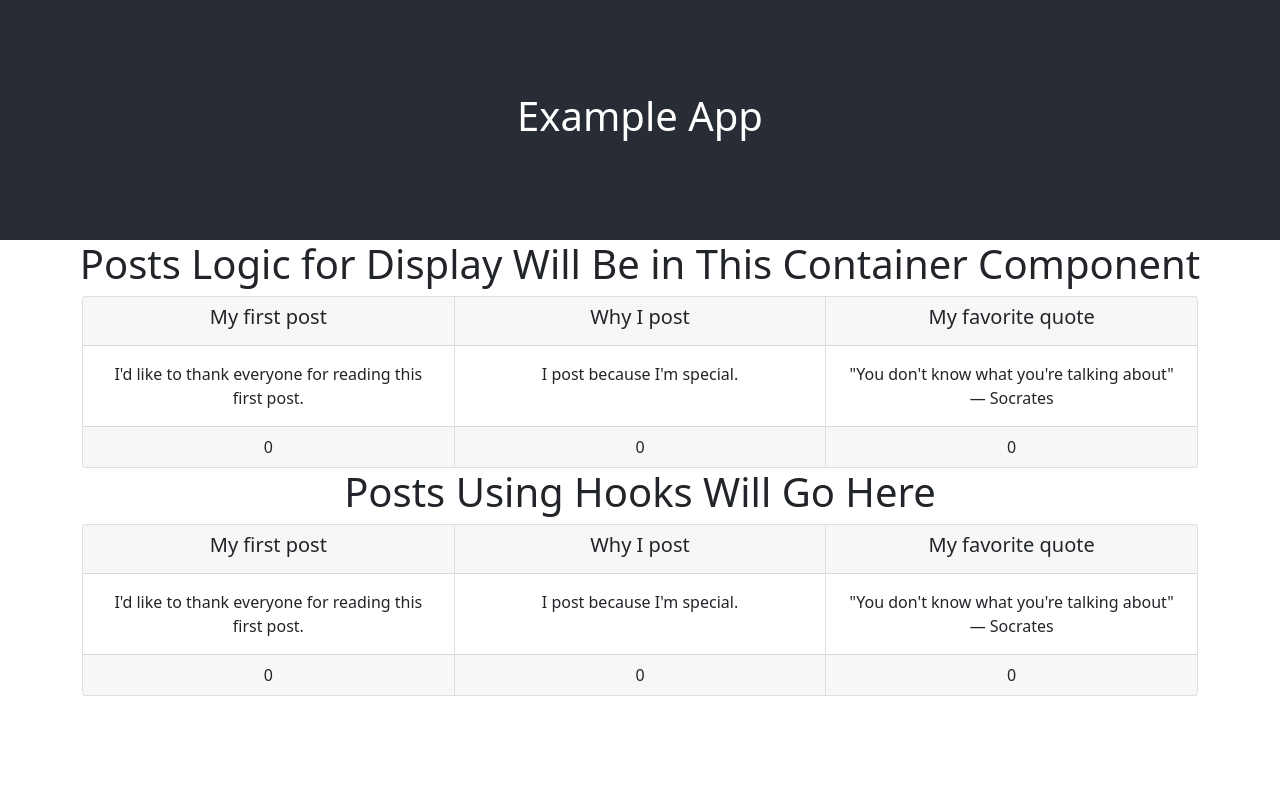
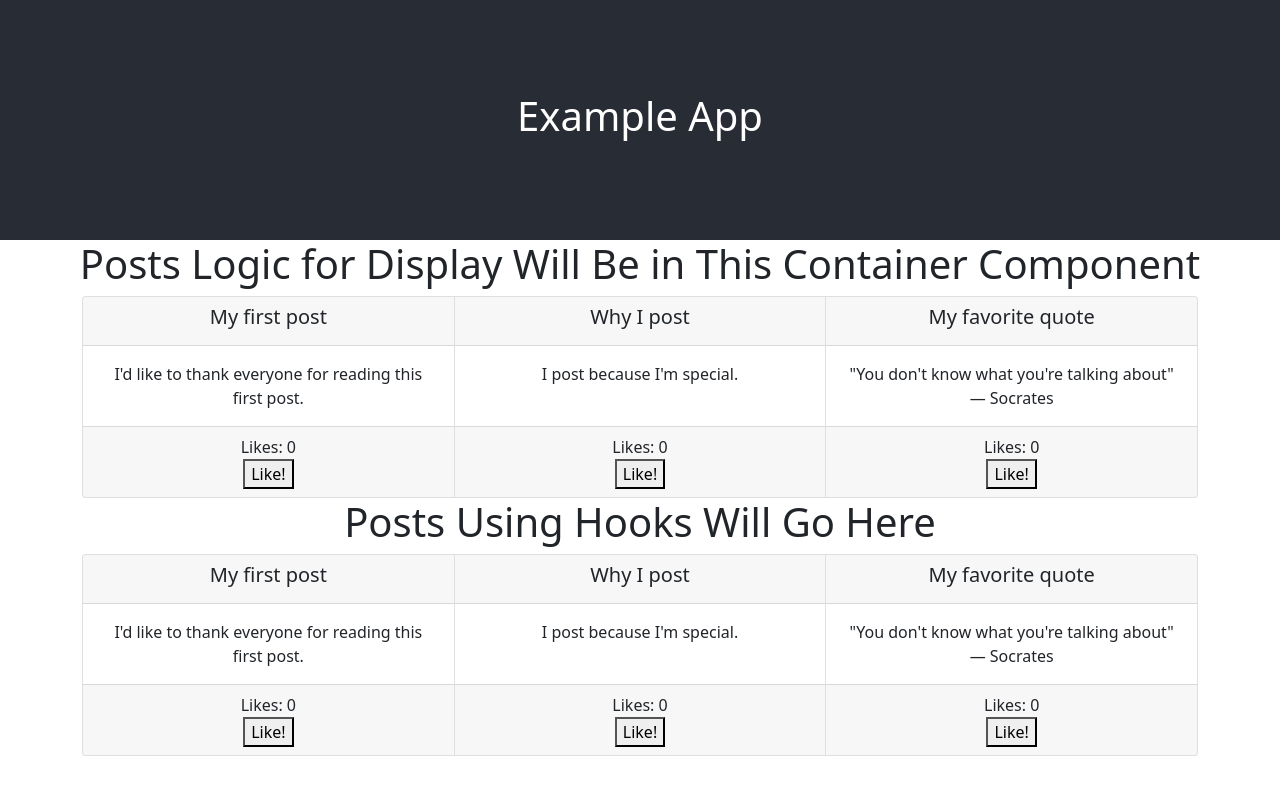
Before and after one commit to DavidRMorphew/useState-useEffect-blog-example, a React (Create React App) app: page / in a window 1280 px wide. Shown: the top 794 px of the page. Built offline with nearby package versions, Linux system fonts and the light colour scheme.

Commit message:
test updateLikes to find post in PostsContainer and fire on click with button in Post

```diff
--- a/src/components/Post.js
+++ b/src/components/Post.js
@@ -10,7 +10,11 @@ const Post = ({ postInfo: {id, title, body, likes}, updateLikes }) => {
             <Card.Body>
                 <Card.Text>{body}</Card.Text>
             </Card.Body>
-            <Card.Footer>{likes}</Card.Footer>
+            <Card.Footer>
+                Likes: {likes}
+                <br></br>
+                <button onClick={() => updateLikes(id)}>Like!</button>
+            </Card.Footer>
         </Card>
     )
 }
--- a/src/containers/PostsContainer.js
+++ b/src/containers/PostsContainer.js
@@ -14,7 +14,8 @@ class PostsContainer extends Component {
     )
 
     updateLikes = (id) => {
-
+        const postToUpdate = this.state.posts.find(post => post.id === id)
+        console.log(postToUpdate)
     }
 
     render(){
```
